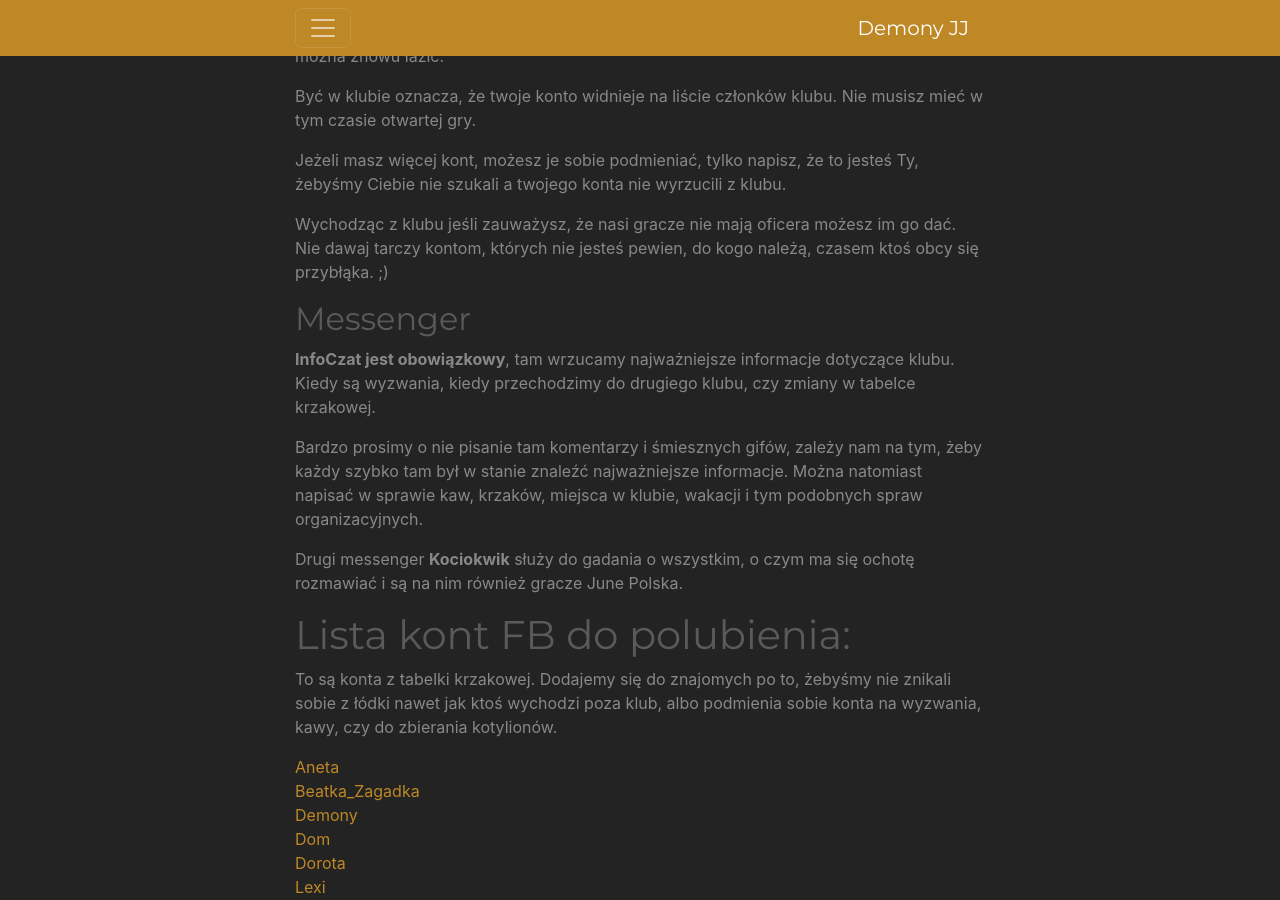
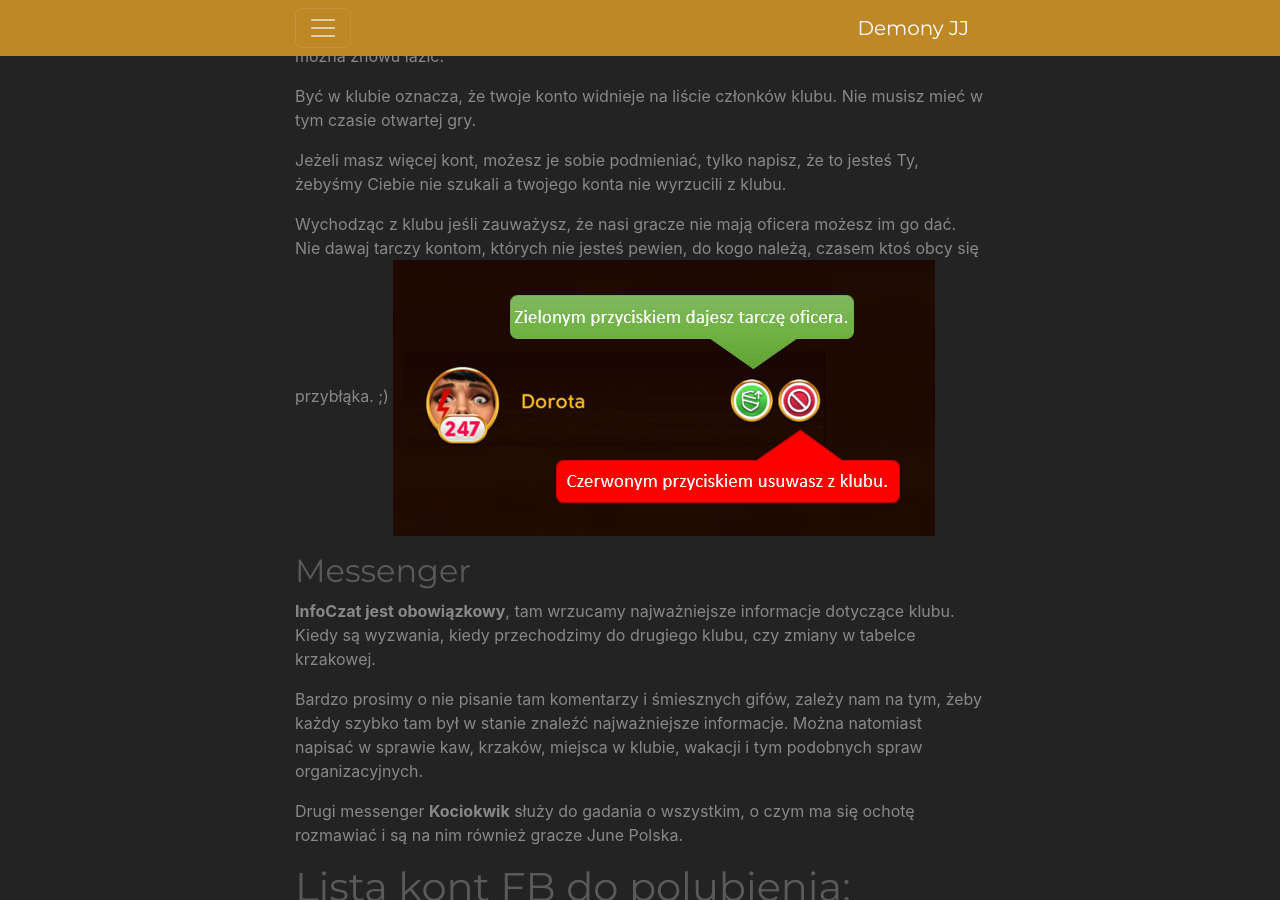
Before and after one commit to DemonyJJ/demonyjj.github.io, a Jekyll site: the page built from index.md, in a window 1280 px wide and 900 px high, scrolled down 1163 px. Built offline with Jekyll 4.4.1, drawn with Linux system fonts in a browser that asks for light colours; our own code applies the rules of GitHub Pages for plain Markdown files.

Commit message:
Add files via upload

```diff
--- a/index.md
+++ b/index.md
@@ -19,7 +19,7 @@ Być w klubie oznacza, że twoje konto widnieje na liście członków klubu. Nie
 Jeżeli masz więcej kont, możesz je sobie podmieniać, tylko napisz, że to jesteś Ty, żebyśmy Ciebie nie szukali a twojego konta nie wyrzucili z klubu.
 
 Wychodząc z klubu jeśli zauważysz, że nasi gracze nie mają oficera możesz im go dać. Nie dawaj tarczy kontom, których nie jesteś pewien, do kogo należą, czasem ktoś obcy się przybłąka. ;)
-
+![Image](/img/Badge.png)
 ## Messenger
 **InfoCzat jest obowiązkowy**, tam wrzucamy najważniejsze informacje dotyczące klubu. Kiedy są wyzwania, kiedy przechodzimy do drugiego klubu, czy zmiany w tabelce krzakowej.
 
```
